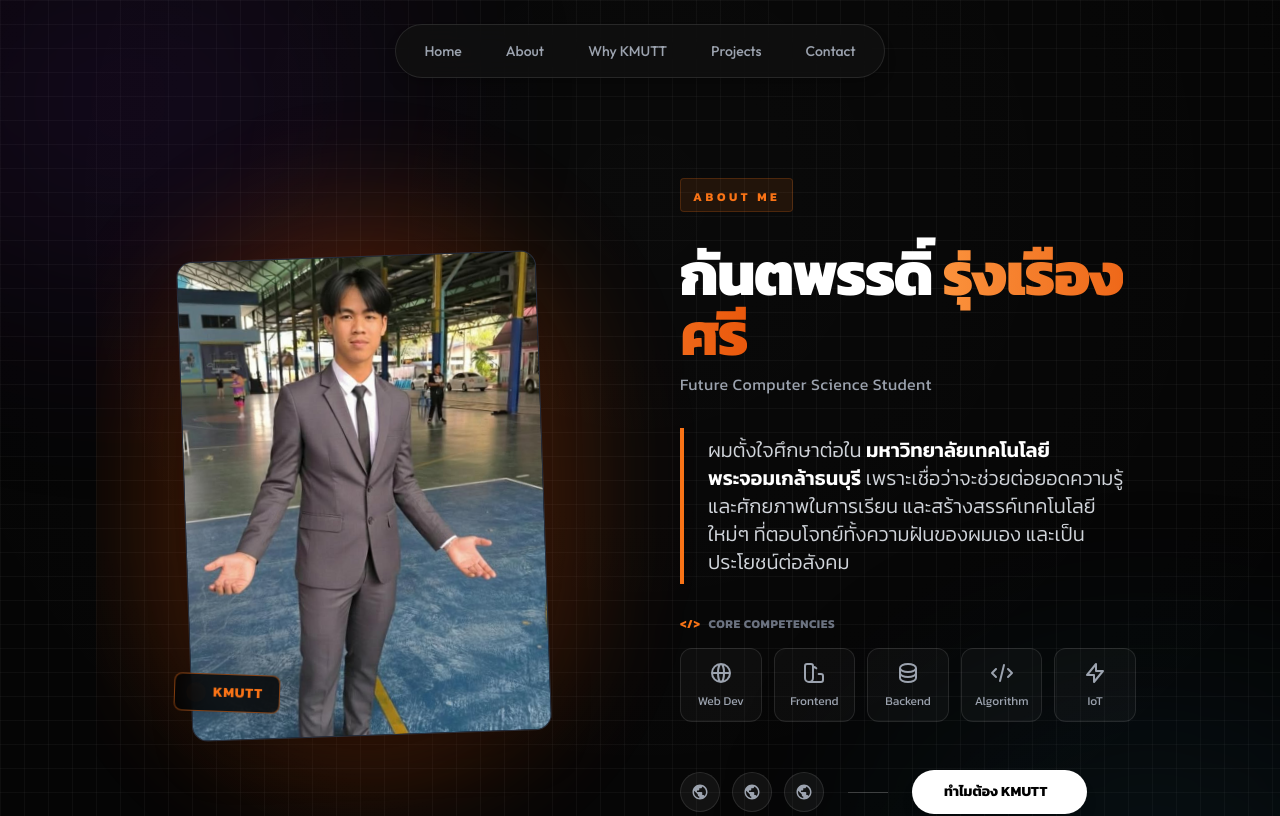
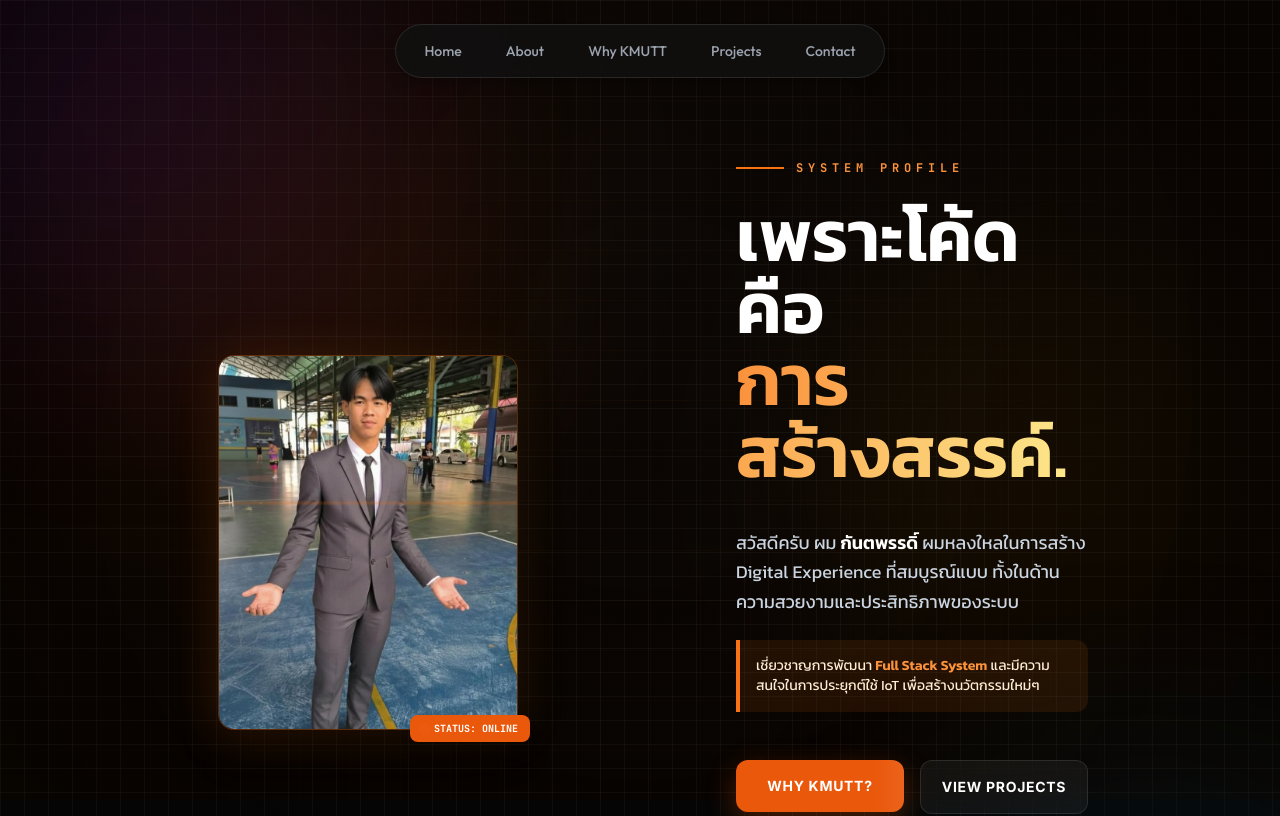
Before and after one commit to unknow404p/kantapat-portfolio, a Next.js app: page /about in a window 1280 px wide. Shown: the top 816 px of the page. Built offline with nearby package versions, Linux system fonts and the light colour scheme.

Commit message:
Update About page: orange theme, compact image, and why-kmutt button

```diff
--- a/app/about/page.tsx
+++ b/app/about/page.tsx
@@ -3,128 +3,140 @@
 import Image from "next/image";
 import Link from "next/link";
 import { motion } from "framer-motion";
-import { Kanit } from "next/font/google";
+import { Inter, Kanit, JetBrains_Mono } from "next/font/google";
 
-const kanit = Kanit({
-  subsets: ["thai", "latin"],
-  weight: ["300", "400", "600", "700", "800"],
-});
-
-const skills = [
-  { title: "Web Dev", icon: (<svg className="w-6 h-6" fill="none" viewBox="0 0 24 24" stroke="currentColor"><path strokeLinecap="round" strokeLinejoin="round" strokeWidth={2} d="M21 12a9 9 0 01-9 9m9-9a9 9 0 00-9-9m9 9H3m9 9a9 9 0 01-9-9m9 9c1.657 0 3-4.03 3-9s-1.343-9-3-9m0 18c-1.657 0-3-4.03-3-9s1.343-9 3-9m-9 9a9 9 0 019-9" /></svg>) },
-  { title: "Frontend", icon: (<svg className="w-6 h-6" fill="none" viewBox="0 0 24 24" stroke="currentColor"><path strokeLinecap="round" strokeLinejoin="round" strokeWidth={2} d="M7 21a4 4 0 01-4-4V5a2 2 0 012-2h4a2 2 0 012 2v12a4 4 0 01-4 4zm0 0h12a2 2 0 002-2v-4a2 2 0 00-2-2h-2.343M11 7.343l1.657-1.357 1.657 1.357" /></svg>) },
-  { title: "Backend", icon: (<svg className="w-6 h-6" fill="none" viewBox="0 0 24 24" stroke="currentColor"><path strokeLinecap="round" strokeLinejoin="round" strokeWidth={2} d="M4 7v10c0 2.21 3.582 4 8 4s8-1.79 8-4V7M4 7c0 2.21 3.582 4 8 4s8-1.79 8-4M4 7c0-2.21 3.582-4 8-4s8 1.79 8 4m0 5c0 2.21-3.582 4-8 4s-8-1.79-8-4" /></svg>) },
-  { title: "Algorithm", icon: (<svg className="w-6 h-6" fill="none" viewBox="0 0 24 24" stroke="currentColor"><path strokeLinecap="round" strokeLinejoin="round" strokeWidth={2} d="M10 20l4-16m4 4l4 4-4 4M6 16l-4-4 4-4" /></svg>) },
-  { title: "IoT", icon: (<svg className="w-6 h-6" fill="none" viewBox="0 0 24 24" stroke="currentColor"><path strokeLinecap="round" strokeLinejoin="round" strokeWidth={2} d="M13 10V3L4 14h7v7l9-11h-7z" /></svg>) }
-];
-
-const fadeInUp = {
-  hidden: { opacity: 0, y: 20 },
-  visible: { opacity: 1, y: 0, transition: { duration: 0.6 } }
-};
-
-const staggerContainer = {
-  hidden: { opacity: 0 },
-  visible: { opacity: 1, transition: { staggerChildren: 0.1 } }
-};
+const inter = Inter({ subsets: ["latin"] });
+const kanit = Kanit({ subsets: ["thai"], weight: ["300", "400", "500", "600"] });
+const mono = JetBrains_Mono({ subsets: ["latin"] });
 
 export default function AboutPage() {
   return (
-    <div className={`min-h-screen w-full bg-transparent flex items-center justify-center p-6 md:p-12 relative overflow-hidden ${kanit.className}`}>
+    <div className={`w-full min-h-screen text-white flex flex-col lg:flex-row relative overflow-x-hidden ${inter.className}`}>
 
-      <div className="max-w-7xl w-full grid grid-cols-1 lg:grid-cols-2 gap-12 lg:gap-20 items-center relative z-10">
+      {/* --- 1. REAL TRANSPARENT BACKGROUND & GRID --- */}
+      <div className="fixed inset-0 -z-20 bg-[#080400]"></div> {/* พื้นหลังเข้มบางๆ ชั้นล่างสุด */}
 
-        {/* --- Left Column: Image --- */}
+      <div className="fixed inset-0 -z-10 overflow-hidden pointer-events-none">
+         {/* แสงฟุ้งสีส้ม (ปรับให้สว่างขึ้นเพื่อให้ทะลุพื้นหลัง) */}
+         <div className="absolute top-[-10%] left-[-10%] w-[600px] h-[600px] bg-orange-600/20 blur-[120px] rounded-full"></div>
+         <div className="absolute bottom-[10%] right-[-5%] w-[500px] h-[500px] bg-amber-500/10 blur-[100px] rounded-full"></div>
+
+         {/* เส้น Grid (ปรับสีให้เห็นชัดขึ้นบนพื้นโปร่ง) */}
+         <div
+            className="absolute inset-0 opacity-[0.2]"
+            style={{
+               backgroundImage: `linear-gradient(#331a00 1px, transparent 1px), linear-gradient(90deg, #331a00 1px, transparent 1px)`,
+               backgroundSize: '50px 50px'
+            }}
+         ></div>
+
+         {/* Vignette Overlay (ขอบมืดเพื่อให้ตรงกลางดูโปร่ง) */}
+         <div className="absolute inset-0 bg-[radial-gradient(circle_at_center,transparent_0%,#080400_100%)]"></div>
+      </div>
+
+      {/* --- LEFT SIDE: Profile Photo (Small Scale) --- */}
+      <div className="lg:w-1/2 flex items-center justify-center p-12 lg:p-24 relative">
          <motion.div
-          initial={{ opacity: 0, x: -50 }}
-          animate={{ opacity: 1, x: 0 }}
-          transition={{ duration: 0.8 }}
-          className="relative flex justify-center lg:justify-start lg:pl-10"
+            initial={{ opacity: 0, scale: 0.9 }}
+            animate={{ opacity: 1, scale: 1 }}
+            className="relative w-full max-w-[300px] aspect-[4/5] group"
          >
-          <div className="relative">
-            <div className="absolute top-1/2 left-1/2 -translate-x-1/2 -translate-y-1/2 w-[120%] h-[120%] bg-orange-600/30 blur-[60px] rounded-full animate-pulse -z-10"></div>
+            {/* Aura เรืองแสงรอบรูป */}
+            <div className="absolute -inset-1 bg-gradient-to-tr from-orange-500/40 to-amber-300/10 rounded-3xl blur-xl opacity-50 group-hover:opacity-100 transition duration-1000"></div>
 
-            <div className="relative group">
-              <div className="w-[300px] h-[400px] md:w-[360px] md:h-[480px] relative rounded-2xl overflow-hidden border border-white/10 shadow-2xl bg-gray-900 rotate-[-2deg] group-hover:rotate-0 transition-all duration-500">
-                {/*  แก้ path ตรงนี้เป็น /images/kantapat-school.jpg */}
+            <div className="relative w-full h-full rounded-2xl border border-orange-500/30 overflow-hidden bg-black/20 backdrop-blur-md shadow-2xl">
                <Image
                   src="/images/kantapat-school.jpg"
                   alt="Kantapat Profile"
                   fill
-                  className="object-cover hover:scale-105 transition-transform duration-700"
+                  className="object-cover object-top transition-transform duration-700 group-hover:scale-110"
+                  priority
+               />
+               {/* Scan Line สีส้มบางๆ */}
+               <motion.div
+                  animate={{ top: ["-5%", "105%"] }}
+                  transition={{ duration: 4, ease: "linear", repeat: Infinity }}
+                  className="absolute left-0 w-full h-[2px] bg-orange-500/30 blur-[1px] z-10"
                />
             </div>
 
-              <div className="absolute bottom-6 left-[-10px] bg-black/80 backdrop-blur-md border border-orange-500/50 px-4 py-2 rounded-lg flex items-center gap-3 shadow-lg rotate-[2deg] group-hover:rotate-0 transition-all">
-                <span className="w-2.5 h-2.5 rounded-full bg-orange-500 animate-ping"></span>
-                <span className="text-orange-500 text-sm font-bold tracking-wider">KMUTT</span>
-              </div>
+            {/* Status Tag ลอยตัว */}
+            <div className={`absolute -bottom-3 -right-3 bg-orange-600 px-3 py-1.5 rounded-lg shadow-lg z-20 ${mono.className}`}>
+               <div className="text-[10px] font-bold text-white flex items-center gap-1.5">
+                  <span className="w-1.5 h-1.5 bg-white rounded-full animate-ping"></span>
+                  STATUS: ONLINE
                </div>
             </div>
          </motion.div>
+      </div>
 
-        {/* --- Right Column: Content --- */}
+      {/* --- RIGHT SIDE: Content --- */}
+      <div className="lg:w-1/2 relative z-10 flex flex-col justify-center">
+         <div className="px-8 py-16 md:px-16 lg:px-24 max-w-2xl bg-black/10 lg:bg-transparent backdrop-blur-sm lg:backdrop-blur-none rounded-3xl">
+
+            {/* Header Section */}
             <motion.div
-          variants={staggerContainer}
-          initial="hidden"
-          animate="visible"
-          className="text-left space-y-8"
+               initial={{ opacity: 0, x: 30 }}
+               whileInView={{ opacity: 1, x: 0 }}
+               transition={{ duration: 0.6 }}
+               className="mb-10"
             >
-          <motion.div variants={fadeInUp} className="inline-block px-3 py-1 rounded bg-orange-500/10 border border-orange-500/20">
-            <span className="text-orange-500 text-xs font-bold tracking-[0.3em] uppercase">ABOUT ME</span>
+               <div className="flex items-center gap-3 mb-6">
+                  <div className="h-[2px] w-12 bg-orange-500"></div>
+                  <span className={`text-xs font-bold tracking-[0.4em] text-orange-400 uppercase ${mono.className}`}>
+                    System Profile
+                  </span>
+               </div>
+               <h1 className={`text-5xl lg:text-7xl font-bold leading-[1.1] mb-6 ${kanit.className}`}>
+                  เพราะโค้ดคือ <br/>
+                  <span className="text-transparent bg-clip-text bg-gradient-to-r from-orange-400 to-amber-200">การสร้างสรรค์.</span>
+               </h1>
             </motion.div>
 
-          <motion.div variants={fadeInUp}>
-            <h1 className="text-4xl md:text-6xl font-black text-white mb-2 tracking-tight">
-              กันตพรรดิ์ <span className="text-transparent bg-clip-text bg-gradient-to-r from-orange-400 to-orange-600">รุ่งเรืองศรี</span>
-            </h1>
-            <p className="text-gray-400 text-base tracking-wide font-medium">Future Computer Science Student</p>
+            {/* Bio Text */}
+            <motion.div
+               initial={{ opacity: 0 }}
+               whileInView={{ opacity: 1 }}
+               className={`space-y-6 text-slate-300 text-lg leading-relaxed ${kanit.className}`}
+            >
+               <p>
+                  สวัสดีครับ ผม <strong className="text-white">กันตพรรดิ์</strong> ผมหลงใหลในการสร้าง Digital Experience ที่สมบูรณ์แบบ ทั้งในด้านความสวยงามและประสิทธิภาพของระบบ
+               </p>
+               <p className="p-4 bg-orange-500/10 border-l-4 border-orange-500 rounded-r-xl text-orange-100 text-sm">
+                  เชี่ยวชาญการพัฒนา <span className="text-orange-400 font-bold">Full Stack System</span> และมีความสนใจในการประยุกต์ใช้ IoT เพื่อสร้างนวัตกรรมใหม่ๆ
+               </p>
             </motion.div>
 
-          <motion.p variants={fadeInUp} className="text-gray-300 leading-relaxed text-base md:text-xl font-light border-l-4 border-orange-500 pl-6 py-2">
-            ผมตั้งใจศึกษาต่อใน <strong className="text-white font-semibold">มหาวิทยาลัยเทคโนโลยีพระจอมเกล้าธนบุรี</strong> เพราะเชื่อว่าจะช่วยต่อยอดความรู้
-            และศักยภาพในการเรียน และสร้างสรรค์เทคโนโลยีใหม่ๆ ที่ตอบโจทย์ทั้งความฝันของผมเอง
-            และเป็นประโยชน์ต่อสังคม
-          </motion.p>
-
-          <motion.div variants={fadeInUp}>
-            <h3 className="text-gray-500 text-xs font-bold uppercase tracking-wider mb-4 flex items-center gap-2">
-              <span className="text-orange-500">&lt;/&gt;</span> Core Competencies
-            </h3>
-            <div className="grid grid-cols-3 sm:grid-cols-5 gap-3">
-              {skills.map((skill, index) => (
+            {/* --- ACTION BUTTONS --- */}
+            <div className="flex flex-col sm:flex-row gap-4 mt-12">
+               {/* ปุ่ม Why KMUTT (ดีไซน์ส้มเด่น) */}
+               <Link href="/why-kmutt" className="flex-1 group">
+                  <button className="w-full py-4 bg-orange-600 hover:bg-orange-500 text-white font-bold rounded-xl transition-all shadow-[0_10px_30px_rgba(234,88,12,0.3)] flex items-center justify-center gap-2 overflow-hidden relative">
+                     <span className="relative z-10 uppercase tracking-wider text-sm">Why KMUTT?</span>
                      <motion.div
-                  key={index}
-                  whileHover={{ scale: 1.05, borderColor: "rgba(249, 115, 22, 0.5)" }}
-                  className="flex flex-col items-center justify-center p-3 rounded-xl bg-white/[0.03] border border-white/10 transition-all cursor-default group"
-                >
-                  <div className="text-gray-400 group-hover:text-orange-500 transition-colors mb-2">
-                    {skill.icon}
-                  </div>
-                  <span className="text-[10px] md:text-xs text-gray-400 font-medium group-hover:text-white">{skill.title}</span>
-                </motion.div>
-              ))}
-            </div>
-          </motion.div>
-
-          <motion.div variants={fadeInUp} className="flex flex-col sm:flex-row items-center gap-6 pt-4">
-            <div className="flex space-x-3">
-              {['Github', 'Facebook', 'Email'].map((social, i) => (
-                 <a key={i} href="#" className="w-10 h-10 rounded-full bg-white/5 border border-white/10 flex items-center justify-center text-gray-400 hover:bg-orange-500 hover:text-white hover:border-orange-500 transition-all duration-300">
-                    <svg width="18" height="18" fill="currentColor" viewBox="0 0 24 24"><path d="M12 2C6.48 2 2 6.48 2 12s4.48 10 10 10 10-4.48 10-10S17.52 2 12 2zm-1 17.93c-3.95-.49-7-3.85-7-7.93 0-.62.08-1.21.21-1.79L9 15v1c0 1.1.9 2 2 2v1.93zm6.9-2.54c-.26-.81-1-1.39-1.9-1.39h-1v-3c0-.55-.45-1-1-1H8v-2h2c.55 0 1-.45 1-1V7h2c1.1 0 2-.9 2-2v-.41c2.93 1.19 5 4.06 5 7.41 0 2.08-.8 3.97-2.1 5.39z"/></svg>
-                 </a>
-              ))}
-            </div>
-            <div className="h-px w-10 bg-white/20 hidden sm:block"></div>
-            <Link href="/why-kmutt">
-              <button className="px-8 py-3 rounded-full bg-white text-black font-bold text-sm hover:bg-orange-500 hover:text-white transition-all shadow-lg hover:shadow-orange-500/30 flex items-center gap-2 group cursor-pointer">
-                ทำไมต้อง KMUTT
-                <span className="group-hover:translate-x-1 transition-transform"></span>
+                        animate={{ x: [-100, 200] }}
+                        transition={{ duration: 2, repeat: Infinity, ease: "linear" }}
+                        className="absolute inset-0 bg-gradient-to-r from-transparent via-white/20 to-transparent -skew-x-12"
+                     />
                   </button>
                </Link>
-          </motion.div>
 
-        </motion.div>
+               {/* ปุ่ม Projects (ดีไซน์โปร่งแสง) */}
+               <Link href="/projects" className="flex-1">
+                  <button className="w-full py-4 bg-white/5 border border-white/10 hover:border-orange-500/50 text-white hover:text-orange-400 font-bold rounded-xl transition-all backdrop-blur-md uppercase tracking-wider text-sm">
+                     View Projects
+                  </button>
+               </Link>
+            </div>
+
+            {/* Terminal Style Footer */}
+            <div className={`mt-16 pt-8 border-t border-white/5 flex items-center gap-4 opacity-30 ${mono.className}`}>
+               <span className="text-[10px]">LOC: THAILAND</span>
+               <div className="h-1 w-1 bg-slate-500 rounded-full"></div>
+               <span className="text-[10px]">VER: 3.0.1_STABLE</span>
+            </div>
+
+         </div>
       </div>
     </div>
   );
```
Lines whose indentation alone changed are shown as unchanged.
